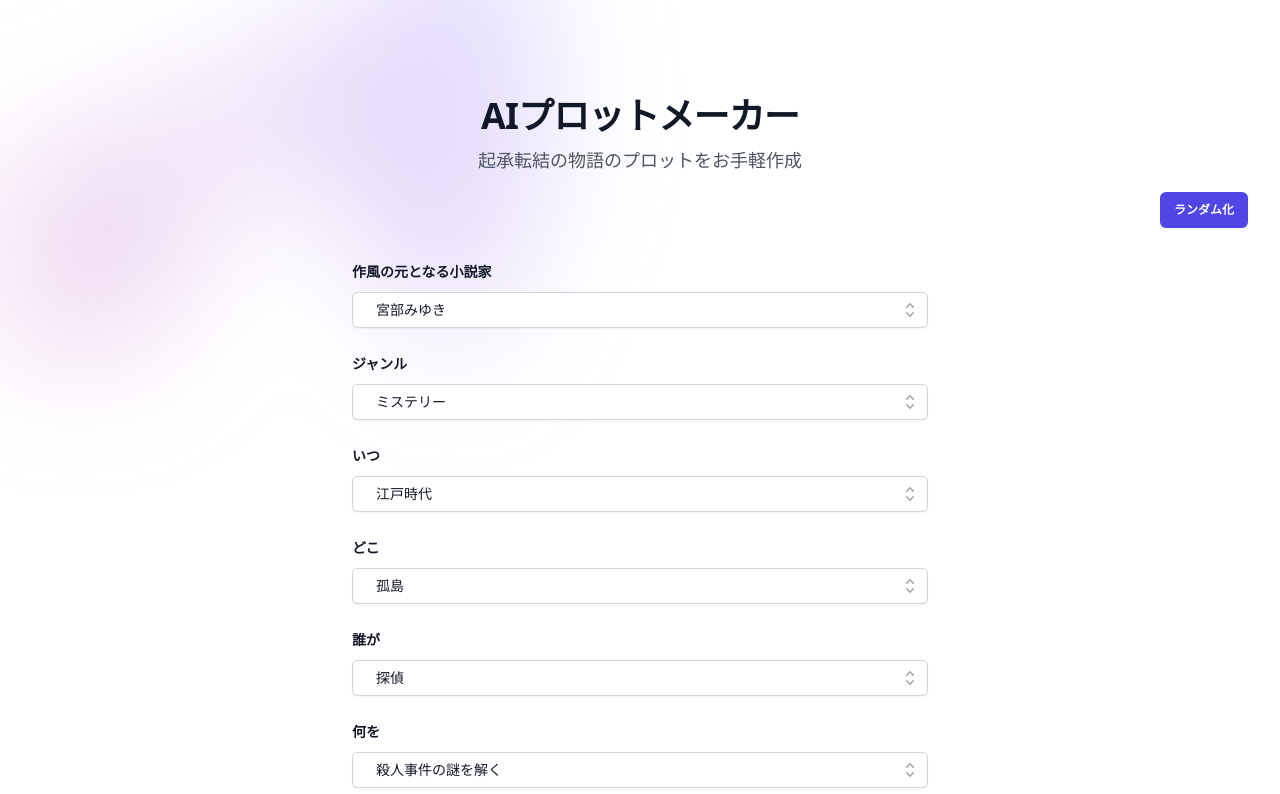
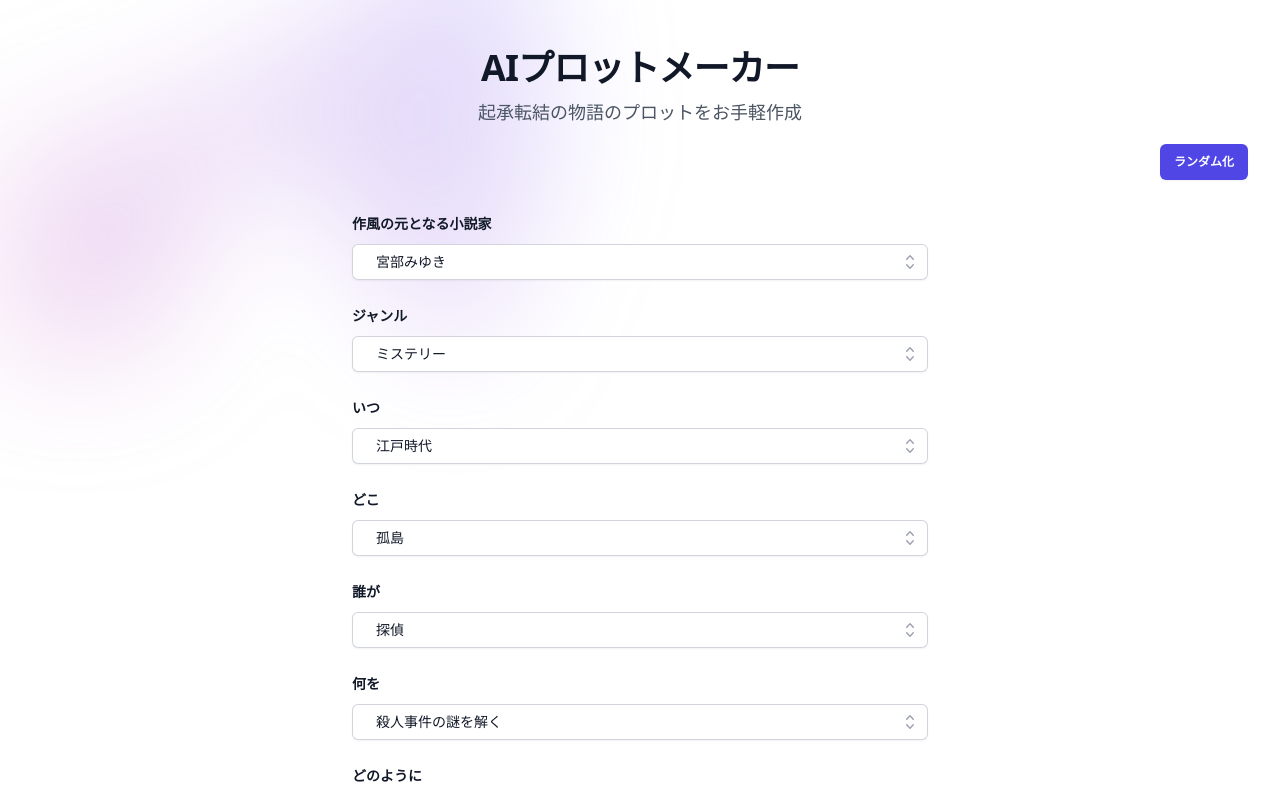
Before and after one commit to sifue/ai-plot-maker, a Next.js app: page / in a window 1280 px wide. Shown: the top 794 px of the page. Built offline with nearby package versions, Linux system fonts and the light colour scheme.

Commit message:
遷移先のページを作成

```diff
--- a/src/pages/index.tsx
+++ b/src/pages/index.tsx
@@ -1,4 +1,5 @@
 import { Inter } from 'next/font/google'
+import { useRouter } from 'next/router'
 
 const inter = Inter({ subsets: ['latin'] })
 
@@ -232,7 +233,7 @@ export default function Home() {
   ]
   const [selectedWhy, setSelectedWhy] = useState(why[0]);
 
-
+  const router = useRouter()
   function handleSubmit(e: SyntheticEvent) {
     const requestOptions ={
       method: 'POST',
@@ -242,6 +243,7 @@ export default function Home() {
     fetch('/api/plot.generate',requestOptions)
     e.preventDefault();
     console.log('You clicked submit.');
+    router.push('/output');
   }
 
   function handleRandomize(e: SyntheticEvent) {
@@ -338,7 +340,7 @@ export default function Home() {
   }
 
   return (
-    <div className="isolate bg-white px-24 py-24 sm:py-24 lg:px-8">
+    <div className="isolate bg-white px-24 py-12 sm:py-12 lg:px-8">
       <div
         className="absolute inset-x-0 top-[-10rem] -z-10 transform-gpu overflow-hidden blur-3xl sm:top-[-20rem]"
         aria-hidden="true"
--- /dev/null
+++ b/src/pages/output.tsx
@@ -0,0 +1,7 @@
+import { Inter } from 'next/font/google'
+
+const inter = Inter({ subsets: ['latin'] })
+
+export default function Output() {
+    return (<h1>生成中...</h1>)
+}
```
